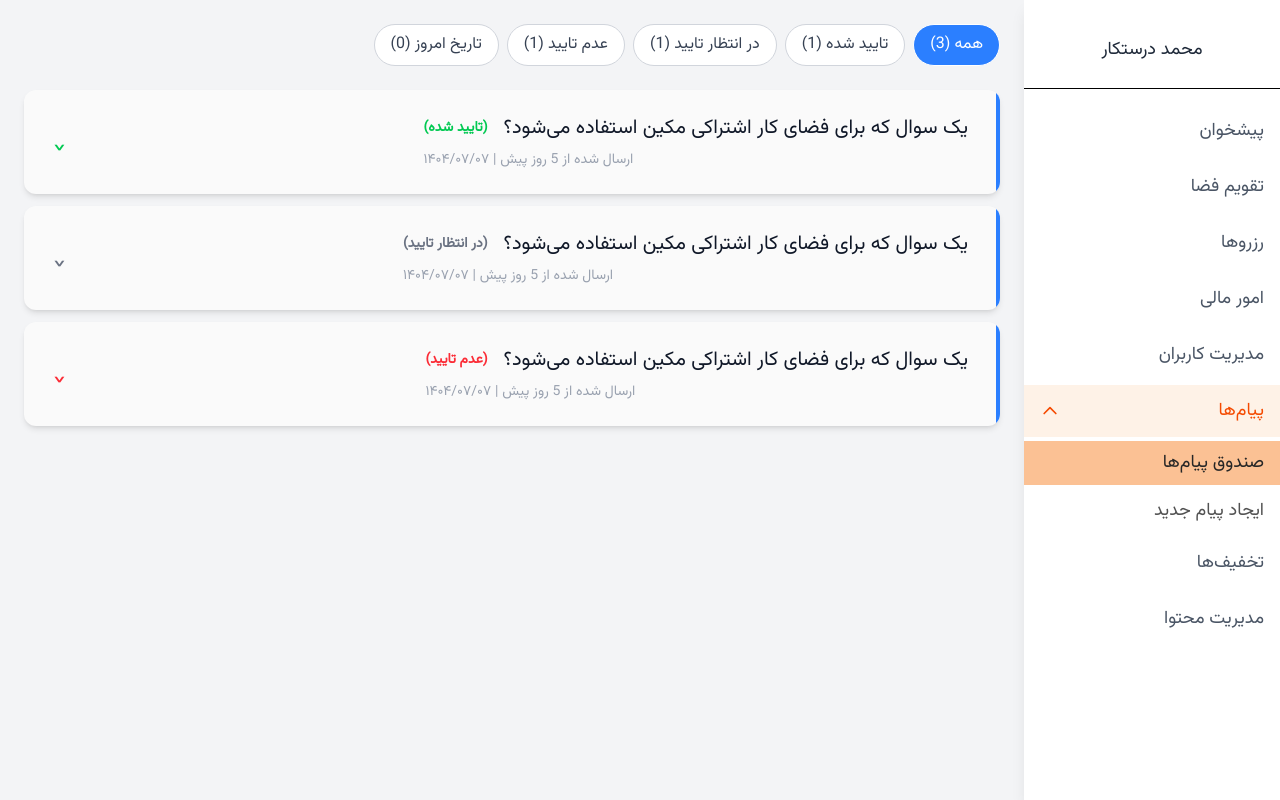
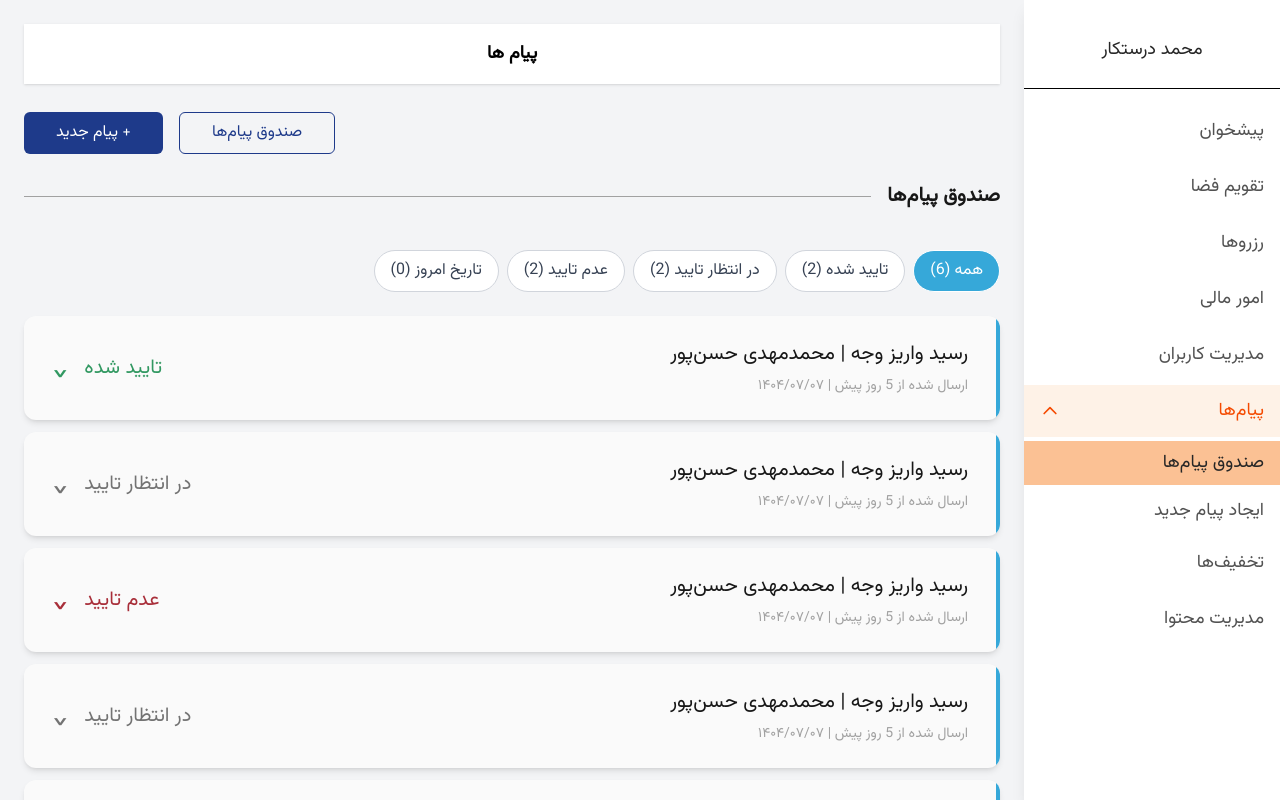
Before and after one commit to farnazseyedi/Co-working-space-Admin, a Next.js app: page /notificationsList in a window 1280 px wide. Shown: the top 800 px of the page. Built offline with nearby package versions, Linux system fonts and the light colour scheme.

Commit message:
Creating a notification overlay

```diff
--- /dev/null
+++ b/app/components/Button/MessageButtons.tsx
@@ -0,0 +1,35 @@
+import React from "react";
+import Link from "next/link";
+
+interface ButtonProps {
+  label: string;
+  onClick?: () => void;
+  variant?: "primary" | "secondary";
+}
+
+function Button({ label, onClick, variant = "primary" }: ButtonProps) {
+  const baseClasses = "px-8 py-2 rounded-md font-medium transition-colors";
+  const variantClasses =
+    variant === "primary"
+      ? "bg-primary-500 text-white hover:opacity-80"
+      : "border border-primary-500 text-primary-500 hover:bg-primary-200";
+
+  return (
+    <button className={`${baseClasses} ${variantClasses}`} onClick={onClick}>
+      {label}
+    </button>
+  );
+}
+
+function MessageButtons() {
+  return (
+    <div className="flex gap-4 mt-7">
+      <Link href="/notificationsList">
+        <Button label="صندوق پیام‌ها" variant="secondary" />
+      </Link>{" "}
+      <Button label="+ پیام جدید" variant="primary" />
+    </div>
+  );
+}
+
+export { MessageButtons };
--- a/app/components/Modal/InfoModal.tsx
+++ b/app/components/Modal/InfoModal.tsx
@@ -1,5 +1,4 @@
-import React from "react";
-import { useState } from "react";
+import React, { useState } from "react";
 import copy from "clipboard-copy";
 
 export interface ReservationData {
@@ -14,12 +13,13 @@ export interface ReservationData {
   status: string;
   text?: string;
 }
+
 interface Props {
   data: ReservationData;
   onClose: () => void;
 }
 
-const ReservationModal: React.FC<Props> = ({ data, onClose }) => {
+function ReservationModal({ data, onClose }: Props) {
   const [isCopied, setIsCopied] = useState(false);
   const [showFullPhone, setShowFullPhone] = useState(false);
 
@@ -34,11 +34,9 @@ const ReservationModal: React.FC<Props> = ({ data, onClose }) => {
 
   const maskPhone = (phone?: string): string => {
     if (!phone || phone.length <= 5) return phone ?? "";
-
     const start = phone.slice(0, 3);
     const end = phone.slice(-2);
     const stars = "*".repeat(phone.length - 5);
-
     return `${start}${stars}${end}`;
   };
 
@@ -62,6 +60,7 @@ const ReservationModal: React.FC<Props> = ({ data, onClose }) => {
             {data.date}-{data.time}
           </div>
         </div>
+
         <div className="space-y-4 text-ml text-right">
           <div>
             نام و نام خانوادگی:
@@ -69,6 +68,7 @@ const ReservationModal: React.FC<Props> = ({ data, onClose }) => {
               {data.name}
             </div>
           </div>
+
           <div className="flex mt-10">
             <div>
               تاریخ:
@@ -84,14 +84,15 @@ const ReservationModal: React.FC<Props> = ({ data, onClose }) => {
             </div>
           </div>
 
-          <div className="flex mt-10 justify-between ">
+          <div className="flex mt-10 justify-between">
             <div>
               شماره پیگیری:
               <div className="mt-4 border text-sm border-gray-300 rounded-md flex justify-center">
                 {data.trackingNumber}
               </div>
             </div>
-            <div className="">
+
+            <div>
               شماره تراکنش:
               <div className="flex justify-center items-center">
                 <div className="mt-4 border border-gray-300 rounded-md flex items-center justify-between px-4 py-0.5">
@@ -106,6 +107,7 @@ const ReservationModal: React.FC<Props> = ({ data, onClose }) => {
               </div>
             </div>
           </div>
+
           <div className="flex justify-between mt-10">
             <div className="flex justify-center flex-col">
               <div>وضعیت رزرو:</div>
@@ -117,24 +119,24 @@ const ReservationModal: React.FC<Props> = ({ data, onClose }) => {
                 {data.status}
               </div>
             </div>
-            <div className="w-px h-20 bg-gray-400 mx-4"></div>
+
+            <div className="w-px h-20 bg-neutral-400 mx-4"></div>
 
             <div className="flex justify-center flex-col">
               <div>کد رزرو:</div>
               <div className="mt-4 flex justify-center">{data.code}</div>
             </div>
-            <div className="w-px h-20 bg-gray-400 mx-4"></div>
+
+            <div className="w-px h-20 bg-neutral-400 mx-4"></div>
 
             <div>
               <div>شماره همراه:</div>
-
               <div
                 className="text-neutral-800 underline mt-4"
                 style={{ direction: "ltr" }}
               >
                 {showFullPhone ? data.phone : maskPhone(data.phone)}
               </div>
-
               <div
                 className="text-xs text-info-500 cursor-pointer mt-1"
                 onClick={() => setShowFullPhone((prev) => !prev)}
@@ -147,6 +149,6 @@ const ReservationModal: React.FC<Props> = ({ data, onClose }) => {
       </div>
     </div>
   );
-};
+}
 
 export default ReservationModal;
--- a/app/components/Modal/ReservationModal.tsx
+++ b/app/components/Modal/ReservationModal.tsx
@@ -1,5 +1,5 @@
 "use client";
-import { FC, useState } from "react";
+import { useState } from "react";
 import RangeCalendar from "../Reservation/Calendar";
 import BookingSummary from "../Reservation/SummaryPanel";
 
@@ -8,7 +8,7 @@ type Props = {
   onClose: () => void;
 };
 
-const ReservationModal: FC<Props> = ({ onClose }) => {
+function ReservationModal({ onClose }: Props) {
   const [startDate, setStartDate] = useState("");
   const [endDate, setEndDate] = useState("");
   const [username, setUsername] = useState("");
@@ -75,6 +75,6 @@ const ReservationModal: FC<Props> = ({ onClose }) => {
       </div>
     </div>
   );
-};
+}
 
 export default ReservationModal;
--- a/app/components/Navigation/NavigationBar.tsx
+++ b/app/components/Navigation/NavigationBar.tsx
@@ -35,7 +35,7 @@ export default function Sidebar() {
   return (
     <aside className="fixed top-0 right-0 w-64 h-screen bg-white shadow-lg">
       <div className="flex flex-col items-center py-6 border-b">
-        <span className="mt-3 font-medium text-gray-800 text-lg">
+        <span className="mt-3 font-medium text-neutral-800 text-lg">
           محمد درستکار
         </span>
       </div>
@@ -116,7 +116,7 @@ export default function Sidebar() {
                     ${
                       active
                         ? "bg-secondary-100 text-orange-600 font-medium"
-                        : "text-gray-600 hover:bg-secondary-100 hover:text-orange-600"
+                        : "text-neutral-600 hover:bg-secondary-100 hover:text-orange-600"
                     }`}
                 >
                   <span>{item.title}</span>
--- a/app/notificationsList/page.tsx
+++ b/app/notificationsList/page.tsx
@@ -1,6 +1,7 @@
 "use client";
 import { useState } from "react";
 import NavigatinBar from "../components/Navigation/NavigationBar";
+import { MessageButtons } from "../components/Button/MessageButtons";
 
 export default function FAQ() {
   const [activeIndex, setActiveIndex] = useState<number | null>(null);
@@ -8,32 +9,53 @@ export default function FAQ() {
 
   const faqs = [
     {
-      question: "یک سوال که برای فضای کار اشتراکی مکین استفاده می‌شود؟",
+      question: "رسید واریز وجه | محمدمهدی حسن‌پور",
       answer: "Answer 1...",
       status: "تایید شده",
       date: "۱۴۰۴/۰۷/۰۷",
       daysAgo: 5,
     },
     {
-      question: "یک سوال که برای فضای کار اشتراکی مکین استفاده می‌شود؟",
+      question: "رسید واریز وجه | محمدمهدی حسن‌پور",
       answer: "Answer 2...",
       status: "در انتظار تایید",
       date: "۱۴۰۴/۰۷/۰۷",
       daysAgo: 5,
     },
     {
-      question: "یک سوال که برای فضای کار اشتراکی مکین استفاده می‌شود؟",
+      question: "رسید واریز وجه | محمدمهدی حسن‌پور",
       answer: "Answer 3...",
       status: "عدم تایید",
+      date: "۱۴۰۴/۰۷/۰۷",
+      daysAgo: 5,
+    },
+    {
+      question: "رسید واریز وجه | محمدمهدی حسن‌پور",
+      answer: "Answer 3...",
+      status: "در انتظار تایید",
+      date: "۱۴۰۴/۰۷/۰۷",
+      daysAgo: 5,
+    },
+    {
+      question: "رسید واریز وجه | محمدمهدی حسن‌پور",
+      answer: "Answer 3...",
+      status: "عدم تایید",
+      date: "۱۴۰۴/۰۷/۰۷",
+      daysAgo: 5,
+    },
+    {
+      question: "رسید واریز وجه | محمدمهدی حسن‌پور",
+      answer: "Answer 3...",
+      status: "تایید شده",
       date: "۱۴۰۴/۰۷/۰۷",
       daysAgo: 5,
     },
   ];
 
   const statusColor: Record<string, string> = {
-    "تایید شده": "text-green-500",
-    "در انتظار تایید": "text-gray-500",
-    "عدم تایید": "text-red-500",
+    "تایید شده": "text-success-500",
+    "در انتظار تایید": "text-neutral-500",
+    "عدم تایید": "text-error-600",
   };
 
   const toggleFAQ = (index: number) => {
@@ -67,16 +89,28 @@ export default function FAQ() {
     <div className="min-h-screen bg-gray-100">
       <NavigatinBar />
 
-      {/* 🟦 این بخش مثل Dashboard هست */}
       <div className="mr-64 p-6">
-        <div className="flex gap-2 mb-6 justify-start flex-wrap">
+        <header className="bg-white shadow-sm px-6 py-4 flex items-center justify-center">
+          <h1 className="text-lg font-bold">پیام ها</h1>
+        </header>
+        <div className="flex justify-end">
+          <MessageButtons />
+        </div>
+        <div className="flex items-center mt-7 gap-4">
+          <div className="text-neutral-900 text-xl font-bold">
+            صندوق پیام‌ها
+          </div>
+          <div className="h-px bg-neutral-400 flex-1"></div>
+        </div>
+
+        <div className="flex gap-2 mb-6 justify-start flex-wrap mt-10">
           {filters.map((f) => (
             <button
               key={f}
               onClick={() => setFilter(f)}
               className={`px-4 py-2 rounded-full border transition ${
                 filter === f
-                  ? "bg-blue-500 text-white"
+                  ? "bg-tertiary-500 text-white"
                   : "bg-white text-gray-700 border-gray-300"
               }`}
             >
@@ -91,34 +125,32 @@ export default function FAQ() {
               key={index}
               className="relative rounded-xl border-0.5 transition-all duration-300 overflow-hidden bg-neutral-50 shadow-md border-secondary-500"
             >
-              <div className="absolute top-0 right-0 h-full w-1 bg-blue-500 rounded-tr-xl rounded-br-xl"></div>
+              <div className="absolute top-0 right-0 h-full w-1 bg-tertiary-500 rounded-tr-xl rounded-br-xl"></div>
 
               <button
                 onClick={() => toggleFAQ(index)}
-                className="w-full flex justify-between items-center px-8 py-6 text-left text-gray-900 font-medium focus:outline-none"
+                className="w-full flex justify-between items-center px-8 py-6 text-left text-neutral-900 font-medium focus:outline-none"
               >
                 <div className="text-xl flex flex-col gap-2">
-                  <span className="flex items-center gap-4">
-                    <span>{item.question}</span>
-                    <span
-                      className={`${
-                        statusColor[item.status]
-                      } text-sm font-semibold`}
-                    >
-                      ({item.status})
-                    </span>
-                  </span>
-                  <span className="text-gray-400 text-sm">
+                  <div className="flex gap-4 justify-between">
+                    <div>{item.question}</div>
+                  </div>
+                  <div className="flex text-neutral-400 text-sm">
                     ارسال شده از {item.daysAgo} روز پیش | {item.date}
-                  </span>
+                  </div>
                 </div>
-                <span
-                  className={`transform transition-transform duration-300 scale-x-175 ${
-                    statusColor[item.status]
-                  } ${activeIndex === index ? "rotate-0" : "rotate-180"}`}
-                >
-                  ^
-                </span>
+                <div className="flex text-xl gap-5">
+                  <div className={`${statusColor[item.status]}`}>
+                    {item.status}
+                  </div>
+                  <div
+                    className={`transform transition-transform duration-300 scale-x-175 ${
+                      statusColor[item.status]
+                    } ${activeIndex === index ? "rotate-0" : "rotate-180"}`}
+                  >
+                    ^
+                  </div>
+                </div>
               </button>
 
               <div
--- a/app/pages/dashboard/page.tsx
+++ b/app/pages/dashboard/page.tsx
@@ -37,7 +37,7 @@ export default function Dashboard() {
             </div>
           </div>
         </div>
-        <div className="h-px bg-gray-400 my-5 w-full"></div>
+        <div className="h-px bg-neutral-400 my-5 w-full"></div>
 
         <div className="mt-6 space-y-4">
           <DaySlider
```
Also changed, not shown: app/components/pishTable/TodayReservationsTable.tsx (+2 -6 lines).
